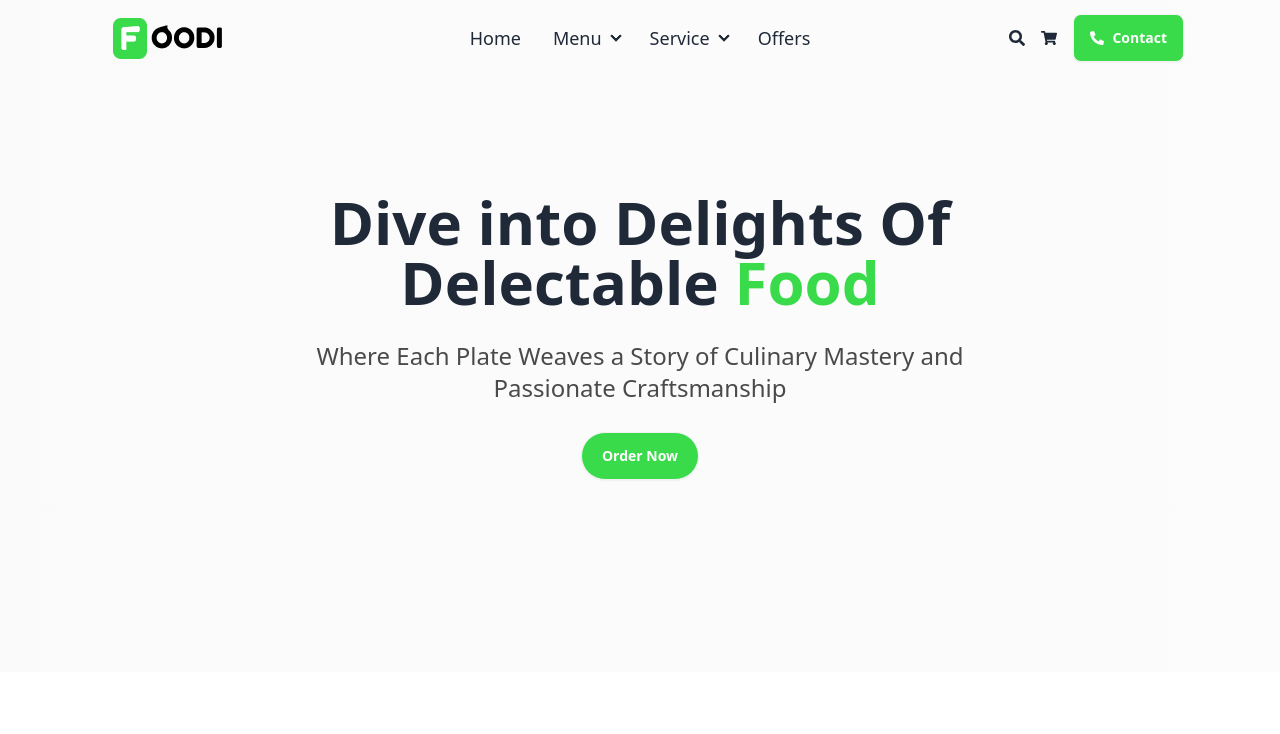
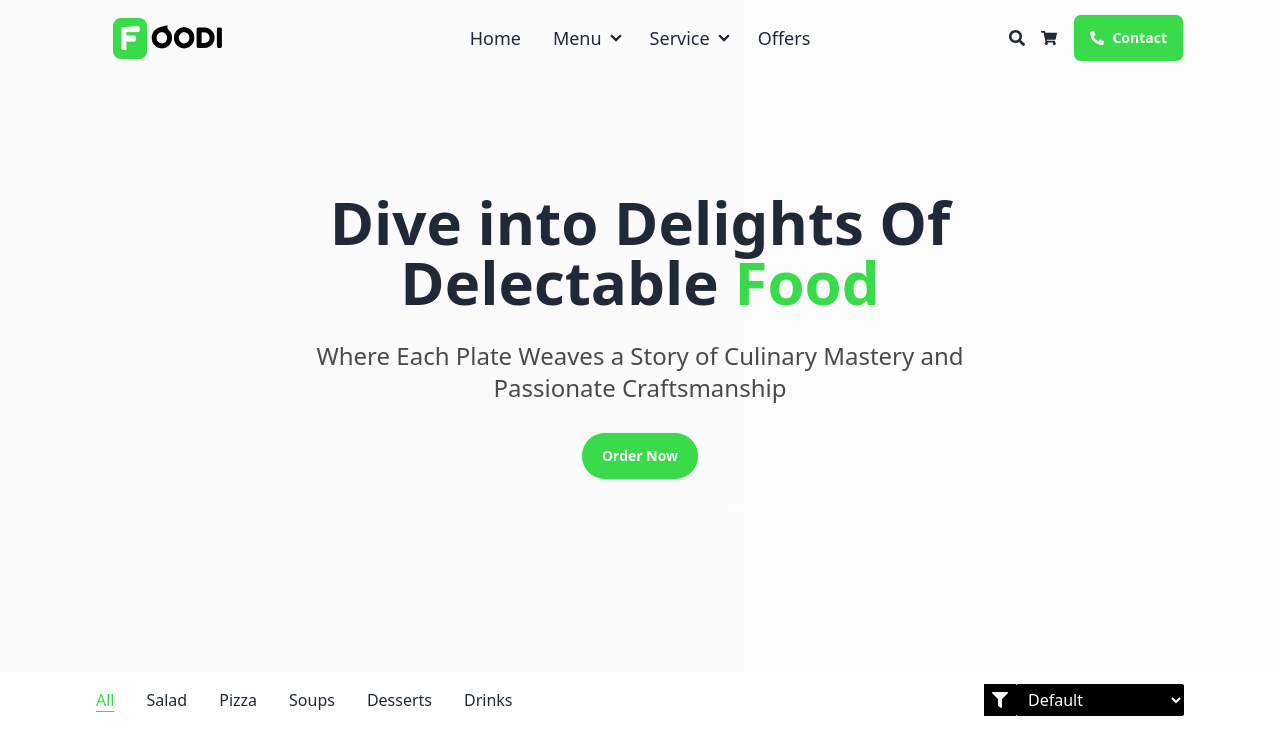
Before and after one commit to mazharulislam-12/foodi-client, a React (Vite) app: page /menu in a window 1280 px wide. Shown: the top 734 px of the page. Built offline with nearby package versions, Linux system fonts and the light colour scheme.

Commit message:
menu shop create

```diff
--- a/src/App.css
+++ b/src/App.css
@@ -19,3 +19,8 @@ header{
 .heartStar{
     border-radius: 0px 28px 0px 28px;
 }
+.active{
+    text-decoration: none;
+    text-underline-offset: 5px;
+    color: #39DB4A;
+}
--- /dev/null
+++ b/src/Pages/shop/Menu.css
@@ -0,0 +1,5 @@
+.active {
+    text-decoration: underline;
+    text-underline-offset: 5px; /* Adjust the offset as needed */
+    color: #39DB4A;
+}
--- a/src/Pages/shop/Menu.jsx
+++ b/src/Pages/shop/Menu.jsx
@@ -1,96 +1,171 @@
-import React, { useEffect, useState } from 'react';
-
+import { useEffect, useState } from "react";
+import Cards from "../../component/Cards";
+import "./Menu.css";
+import { FaFilter } from "react-icons/fa";
 
 const Menu = () => {
   const [menu, setMenu] = useState([]);
   const [filteredItems, setFilteredItems] = useState([]);
   const [selectedCategory, setSelectedCategory] = useState("all");
-    const [sortOption, setSortOption] = useState("default")
-
+  const [sortOption, setSortOption] = useState("default");
 
   // loading data
   useEffect(() => {
     //fetch data form the backend
     const fetchData = async () => {
       try {
-                const response = await fetch("menu.json")
-                const data = await response.json()
+        const response = await fetch("menu.json");
+        const data = await response.json();
         // console.log(data);
-                setMenu(data)
-                setFilteredItems(data)
-            }
-            catch (error) {
+        setMenu(data);
+        setFilteredItems(data);
+      } catch (error) {
         console.log(error);
       }
-        }
+    };
     // call the function
-        fetchData()
+    fetchData();
+  }, []);
 
-    }, [])
-
-    // filtering data base on category
+  // filtering data based on category
   const filterItem = (category) => {
-        const filtered = category === "all" ? menu : menu.filter((item) => item.category === category);
+    const filtered =
+      category === "all"
+        ? menu
+        : menu.filter((item) => item.category === category);
     setFilteredItems(filtered);
     setSelectedCategory(category);
-    }
+  };
 
   // show all data function
   const showAll = () => {
-        setFilteredItems(menu)
-        setSelectedCategory("all")
-    }
+    setFilteredItems(menu);
+    setSelectedCategory("all");
+  };
 
-    // sorting base on A-Z , Z-A,  Low- High price
+  // sorting based on A-Z, Z-A, Low-High price
   const handleSortChange = (option) => {
-        setSortOption(option)
-
-        let sortedItems = [...filteredItems]
+    setSortOption(option);
+    let sortedItems = [...filteredItems];
 
     // logic
     switch (option) {
       case "A-Z":
-                sortedItems.sort((a, b) => a.name.localeCompare(b.name))
+        sortedItems.sort((a, b) => a.name.localeCompare(b.name));
         break;
       case "Z-A":
-                sortedItems.sort((a, b) => b.name.localeCompare(a.name))
+        sortedItems.sort((a, b) => b.name.localeCompare(a.name));
         break;
       case "low-to-high":
-                sortedItems.sort((a, b) => a.price - b.price)
+        sortedItems.sort((a, b) => a.price - b.price);
         break;
       case "high to low":
-                sortedItems.sort((a, b) => b.price - a.price)
+        sortedItems.sort((a, b) => b.price - a.price);
         break;
       default:
         break;
     }
     setFilteredItems(sortedItems);
-    }
-
-
+  };
 
   return (
     <div>
       {/* menu banner */}
-            <div className='section-container bg-gradient-to-r from-[#FAFAFA] to-[#FCFCFC]'>
-                <div className='py-48 flex flex-col  md:flex-row justify-center items-center '>
-
+      <div className="section-container bg-gradient-to-r from-[#FAFAFA] to-[#FCFCFC]">
+        <div className="py-48 flex flex-col  md:flex-row justify-center items-center ">
           {/* text div */}
-                    <div className=' px-4 space-y-7 text-center  '>
-                        <h2 className='text-3xl md:text-5xl lg:text-6xl px-16 font-semibold'>Dive into Delights Of Delectable <span className='text-green'>Food</span> </h2>
-                        <p className='text-[#4A4A4A] text-2xl px-16 my-5 md:w-4/5 mx-auto'>Where Each Plate Weaves a Story of Culinary Mastery and Passionate Craftsmanship</p>
-                        <div className='px-16 flex items-center gap-6 '>
-                            <button className="btn bg-green rounded-full text-white px-5 mx-auto">Order Now</button>
-
+          <div className=" px-4 space-y-7 text-center  ">
+            <h2 className="text-3xl md:text-5xl lg:text-6xl px-16 font-semibold">
+              Dive into Delights Of Delectable{" "}
+              <span className="text-green">Food</span>{" "}
+            </h2>
+            <p className="text-[#4A4A4A] text-2xl px-16 my-5 md:w-4/5 mx-auto">
+              Where Each Plate Weaves a Story of Culinary Mastery and Passionate
+              Craftsmanship
+            </p>
+            <div className="px-16 flex items-center gap-6 ">
+              <button className="btn bg-green rounded-full text-white px-5 mx-auto">
+                Order Now
+              </button>
             </div>
           </div>
-
         </div>
       </div>
 
       {/* menu shop section */}
-            <div className='section-container'>
+      <div className="section-container">
+        <div className="flex items-center justify-between">
+          {/* filtering and sorting  */}
+          <div className="flex flex-row justify-start md:items-center md:gap-8 gap-4 flex-wrap my-4">
+            {/* all category btn */}
+            <button
+              onClick={showAll}
+              className={selectedCategory === "all" ? "active" : ""}
+            >
+              All
+            </button>
+            <button
+              onClick={() => filterItem("salad")}
+              className={selectedCategory === "salad" ? "active" : ""}
+            >
+              Salad
+            </button>
 
+            <button
+              onClick={() => filterItem("pizza")}
+              className={selectedCategory === "pizza" ? "active" : ""}
+            >
+              Pizza
+            </button>
+            <button
+              onClick={() => filterItem("soup")}
+              className={selectedCategory === "soup" ? "active" : ""}
+            >
+              Soups
+            </button>
+            <button
+              onClick={() => filterItem("dessert")}
+              className={selectedCategory === "dessert" ? "active" : ""}
+            >
+              Desserts
+            </button>
+            <button
+              onClick={() => filterItem("drinks")}
+              className={selectedCategory === "drinks" ? "active" : ""}
+            >
+              Drinks
+            </button>
+          </div>
+
+          {/* sorting filtering */}
+          <div className="flex ">
+            <div className="bg-black p-2 ">
+              <FaFilter className="h-4 w-4 text-white" />
+            </div>
+
+            {/* sorting option */}
+            <select
+              name="sort"
+              id="sort"
+              onChange={(e) => handleSortChange(e.target.value)}
+              value={sortOption}
+              className="text-white bg-black px-2 py-1 rounded-sm"
+            >
+              <option value="default">Default</option>
+              <option value="A-Z">A-Z</option>
+              <option value="Z-A">Z-A</option>
+              <option value="low-to-high">Low to High Price</option>
+              <option value="high-to-low">High to Low Price</option>
+            </select>
+          </div>
+        </div>
+
+        {/* product card */}
+        <div className="grid md:grid-cols-2 lg:grid-cols-3 gap-4">
+          {filteredItems.map((item) => (
+            <Cards key={item._id} item={item} />
+          ))}
+        </div>
       </div>
     </div>
   );
--- a/src/component/Cards.jsx
+++ b/src/component/Cards.jsx
@@ -1,26 +1,31 @@
-import React, { useState } from 'react'
-import { Link } from 'react-router-dom'
+import { Link } from 'react-router-dom';
 import { FaHeart } from "react-icons/fa";
+import { useState } from 'react';
 
 const Cards = ({ item }) => {
-    const [isHeartFillted, setIsHeartFillted] = useState(false);
+    const [isHeartFilled, setIsHeartFilled] = useState(false);
 
-    const handleHeatClick = () => {
-        setIsHeartFillted(!isHeartFillted)
-    }
+    const handleHeartClick = () => {
+        setIsHeartFilled(!isHeartFilled);
+    };
+
     return (
         <div>
             {/* cards */}
             <div className="card w-96 bg-base-100 shadow-xl relative">
-                <div className={`rating gap-1 absolute right-2 top-2 p-4 heartStar bg-green ${isHeartFillted ? "text-rose-500" : "text-white"} `} onClick={handleHeatClick}>
+                <div className={`rating gap-1 absolute right-2 top-2 p-4 heartStar bg-green ${isHeartFilled ? "text-rose-500" : "text-white"} `} onClick={handleHeartClick}>
                     <FaHeart className='h-5 w-5 cursor-pointer ' />
                 </div>
-                <Link to={'/menu/${item._id}'}>
-                    <figure><img src={item.image} alt="" className='hover:scale-105 transition-all duration-200 md:h-72' /></figure>
+                <Link to={`/menu/${item._id}`}>
+                    <figure>
+                        <img src={item.image} alt="" className='hover:scale-105 transition-all duration-200 md:h-72' />
+                    </figure>
                 </Link>
                 <div className="card-body">
-                    <Link to={'/menu/${item._id}'}><h2 className="card-title">{item.name}</h2></Link>
-                    <p>If a dog chews shoes whose shoes does he choose?</p>
+                    <Link to={`/menu/${item._id}`}>
+                        <h2 className="card-title">{item.name}</h2>
+                    </Link>
+                    <p>If a dog chews shoes, whose shoes does he choose?</p>
                     <div className="card-actions justify-between items-center mt-2">
                         <h5 className='font-semibold'><span className='text-sm text-red'>${item.price}</span></h5>
                         <button className="btn  bg-green text-white">Buy Now</button>
@@ -28,7 +33,7 @@ const Cards = ({ item }) => {
                 </div>
             </div>
         </div>
-    )
-}
+    );
+};
 
-export default Cards
+export default Cards;
```
Lines whose indentation alone changed are shown as unchanged.
